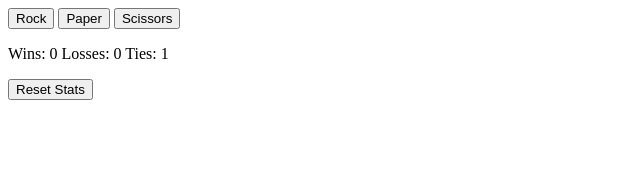
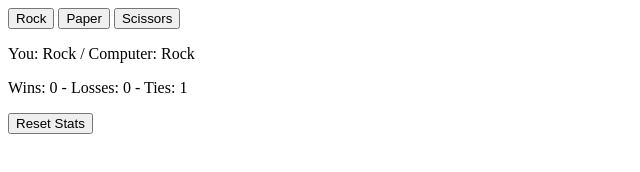
Before and after one commit to Rany-3/Rock-Paper-Scissors, a plain HTML site: page index.html in a window 1280 px wide. Both pictures are taken after a click on the button "Rock". Shown: the whole page, without its empty margins (0-640 px from the left). Drawn offline with Linux system fonts and the light colour scheme.

Commit message:
added computer and player moves

```diff
--- a/index.html
+++ b/index.html
@@ -22,13 +22,15 @@
                 checkWinner('Paper', 'Rock');
             ">Scissors</Button>
 
+            <p class="js-moves"></p>
+
             <p class="js-stats"></p>
             <button onclick="
                 gameStats.winCount = 0;
                 gameStats.tieCount = 0;
                 gameStats.lossCount = 0;
 
-                document.querySelector('.js-stats').innerHTML = `Wins: ${gameStats.winCount} Losses: ${gameStats.lossCount} Ties: ${gameStats.tieCount}`;
+                document.querySelector('.js-stats').innerHTML = `Wins: ${gameStats.winCount} - Losses: ${gameStats.lossCount} - Ties: ${gameStats.tieCount}`;
                 localStorage.setItem('gameStatsLocalStorage', JSON.stringify(gameStats));
             ">Reset Stats</button>
         </body>
@@ -74,7 +76,8 @@
                     gameStats.tieCount += 1;
                 }
 
-                document.querySelector('.js-stats').innerHTML = `Wins: ${gameStats.winCount} Losses: ${gameStats.lossCount} Ties: ${gameStats.tieCount}`;
+                document.querySelector('.js-moves').innerHTML = `You: ${playerMove} / Computer: ${computerMove}`;
+                document.querySelector('.js-stats').innerHTML = `Wins: ${gameStats.winCount} - Losses: ${gameStats.lossCount} - Ties: ${gameStats.tieCount}`;
                 localStorage.setItem('gameStatsLocalStorage', JSON.stringify(gameStats));
             }
         </script>
```
